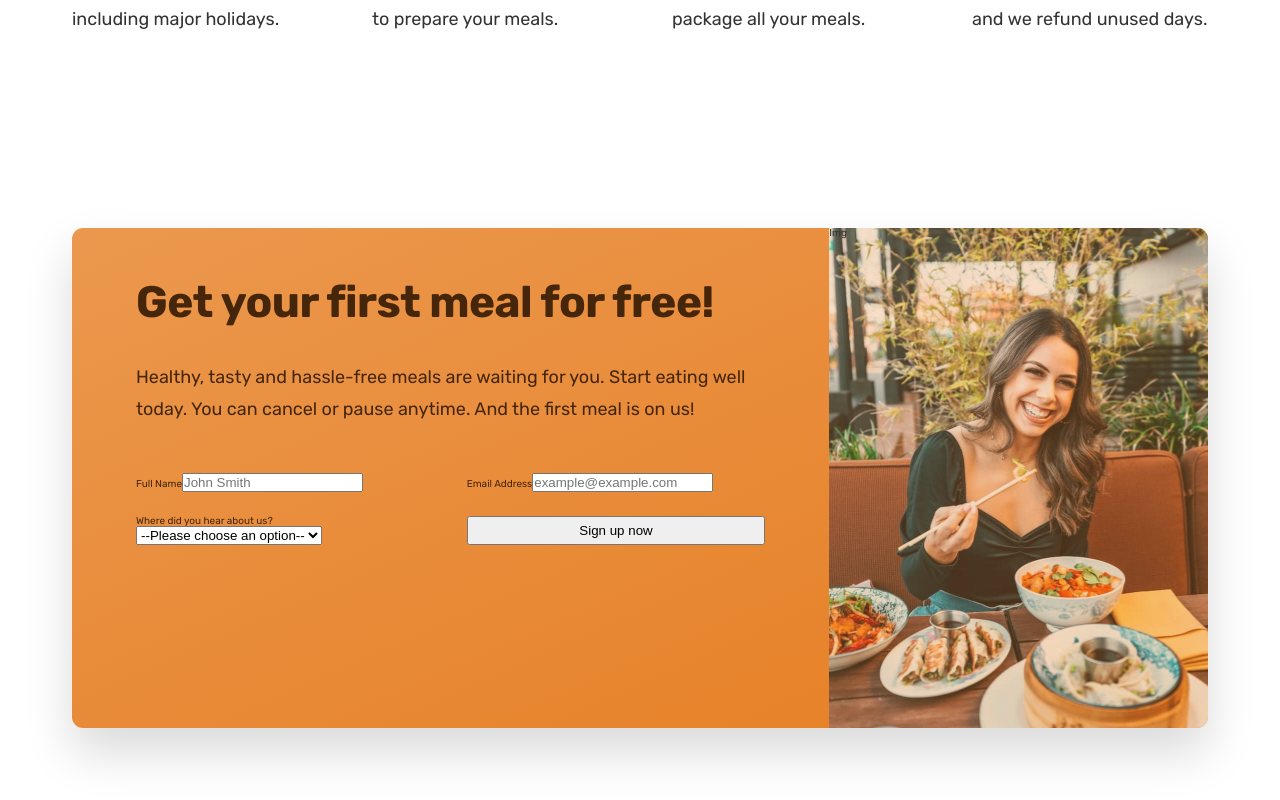
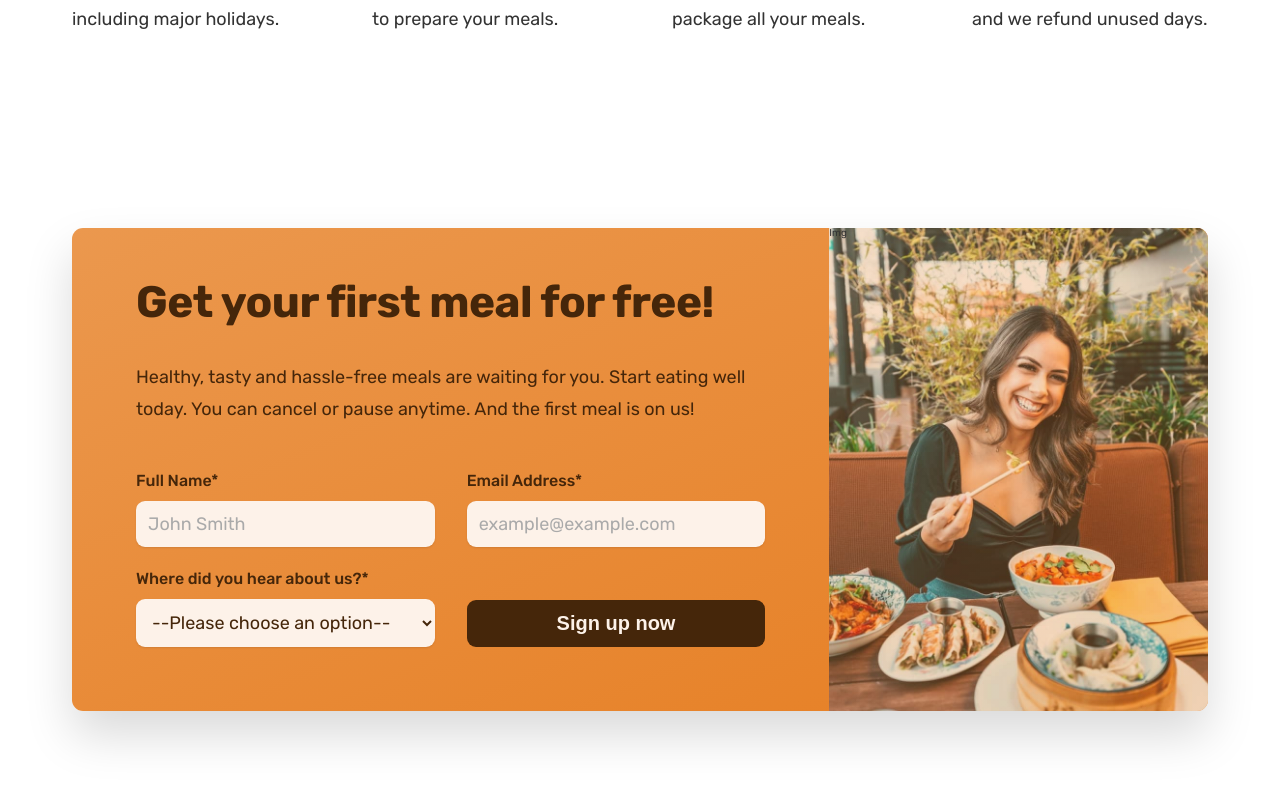
Before and after one commit to VanessaKasminoff/Omnifood, a React (Vite) app: page / in a window 1280 px wide. Shown: the part 5845-6645 px from the top of the page. Built offline with nearby package versions, Linux system fonts and the light colour scheme.

Commit message:
Styled the cta form

```diff
--- a/src/App.jsx
+++ b/src/App.jsx
@@ -372,7 +372,7 @@ function App() {
                 </p>
                 <form className="cta-form" action="#">
                   <div>
-                    <label for="full-name">Full Name</label>
+                    <label for="full-name">Full Name*</label>
                     <input
                       id="full-name"
                       placeholder="John Smith"
@@ -381,7 +381,7 @@ function App() {
                     />
                   </div>
                   <div>
-                    <label for="email">Email Address</label>
+                    <label for="email">Email Address*</label>
                     <input
                       id="email"
                       placeholder="example@example.com"
@@ -391,7 +391,7 @@ function App() {
                   </div>
                   <div>
                     <label for="select-where">
-                      Where did you hear about us?
+                      Where did you hear about us?*
                     </label>
                     <select id="select-where" required>
                       <option value="">--Please choose an option--</option>
@@ -402,7 +402,7 @@ function App() {
                       <option value="other">Other</option>
                     </select>
                   </div>
-                  <button className="btn">Sign up now</button>
+                  <button className="btn btn--form">Sign up now</button>
                 </form>
               </div>
               <div
--- a/src/assets/css/App.css
+++ b/src/assets/css/App.css
@@ -74,6 +74,11 @@ SPACING SYSTEM (PX)
   margin: 0;
   padding: 0;
   box-sizing: border-box;
+}
+
+*:focus {
+  outline: none;
+  box-shadow: 0 0 0 0.8rem rgba(230, 125, 34, 0.5);
 }
 
 html {
@@ -171,6 +176,7 @@ body {
   margin-bottom: 4.8rem;
 }
 
+.btn,
 .btn:link,
 .btn:visited {
   display: inline-block;
@@ -180,6 +186,9 @@ body {
   padding: 1.6rem 3.2rem;
   border-radius: 9px;
   transition: all 0.3s;
+
+  border: none;
+  cursor: pointer;
 }
 
 .btn-full:link,
@@ -678,13 +687,17 @@ body {
 }
 
 .cta {
-  height: 50rem;
   overflow: hidden;
   display: grid;
   grid-template-columns: 2fr 1fr;
   box-shadow: 0 2.4rem 4.8rem rgba(0, 0, 0, 0.15);
   border-radius: 1.1rem;
   background-image: linear-gradient(to right bottom, #eb984e, #e67e22);
+}
+
+.cta *:focus {
+  outline: none;
+  box-shadow: 0 0 0 0.8rem rgba(253, 242, 233, 0.5);
 }
 
 .cta-textbox {
@@ -719,3 +732,39 @@ body {
   column-gap: 3.2rem;
   row-gap: 2.4rem;
 }
+
+.cta-form label {
+  display: block;
+  font-size: 1.6rem;
+  font-weight: 500;
+  margin-bottom: 1.2rem;
+}
+
+.cta-form input,
+.cta-form select {
+  width: 100%;
+  padding: 1.2rem;
+  font-size: 1.8rem;
+  font-family: inherit;
+  border: none;
+  color: inherit;
+  background-color: #fdf2e9;
+  border-radius: 0.9rem;
+  box-shadow: 0 1px 2px rgba(0, 0, 0, 0.1);
+}
+
+.cta-form input::placeholder {
+  color: #aaa;
+}
+
+.btn--form {
+  background-color: #45260a;
+  color: #fdf2e9;
+  align-self: end;
+  padding: 1.2rem;
+}
+
+.btn--form:hover {
+  background-color: #fff;
+  color: #333;
+}
```
